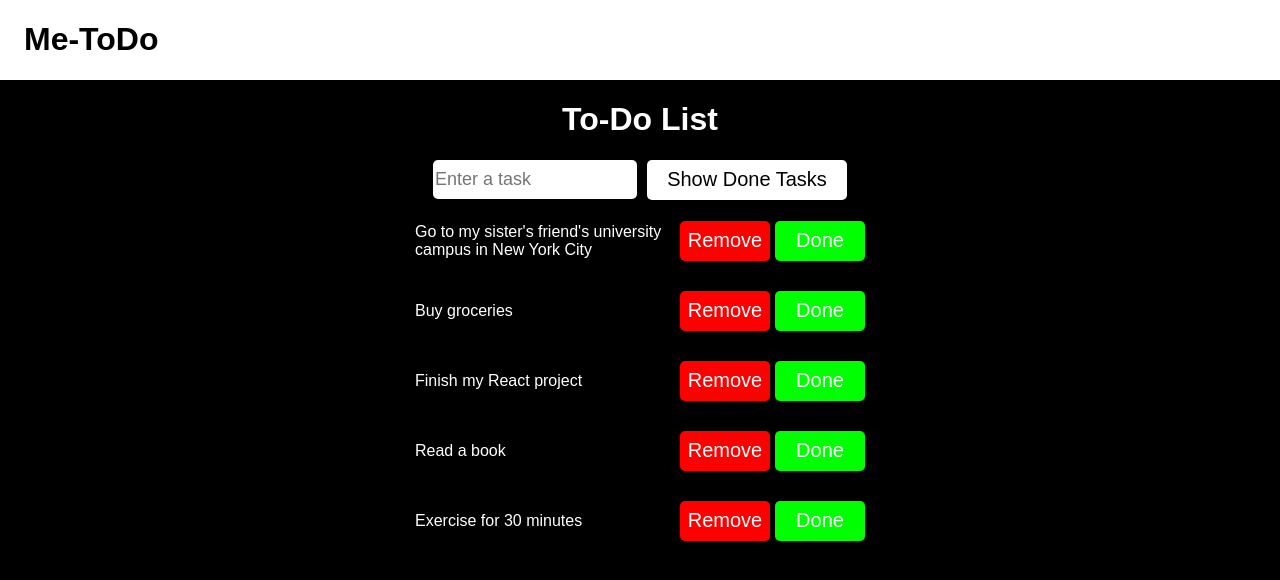
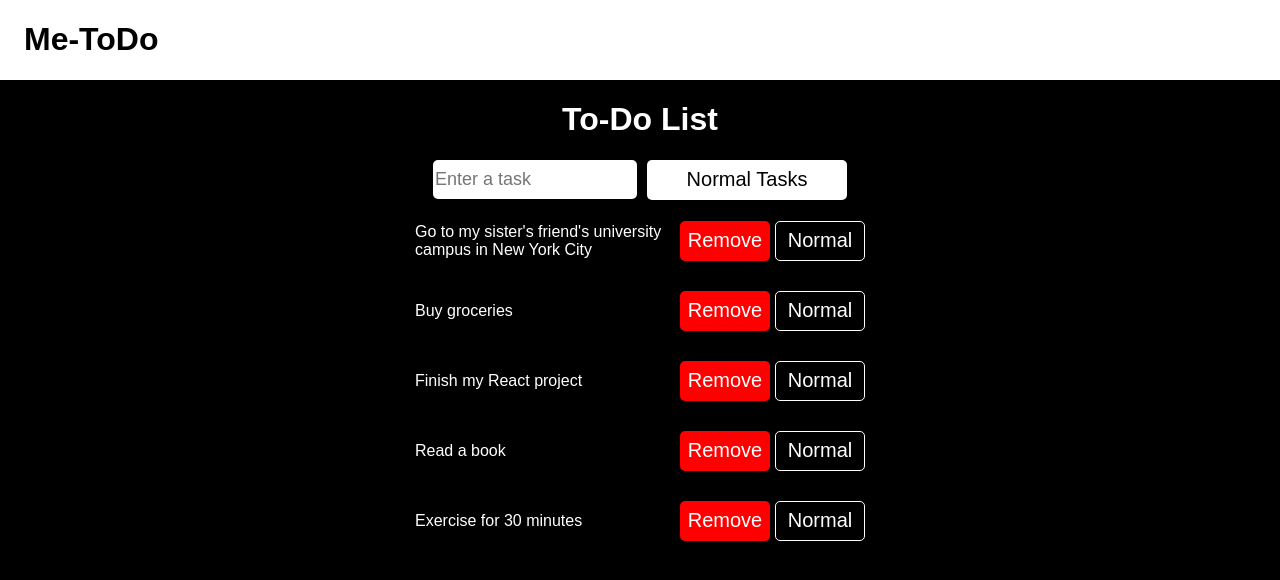
Before and after one commit to CoderZENNXX/me-todo, a React (Vite) app: page / in a window 1280 px wide. Shown: the top 580 px of the page. Built offline with nearby package versions, Linux system fonts and the light colour scheme.

Commit message:
Project V5

```diff
--- a/src/App.css
+++ b/src/App.css
@@ -97,7 +97,8 @@
 .done-btn {
     margin-top: 5px;
     margin-bottom: 5px;
-    background-color: rgb(0, 255, 0);
     color: white;
     margin-right: 5px;
+    background-color: black;
+    border: 1px solid white;
 }
--- a/src/App.jsx
+++ b/src/App.jsx
@@ -101,7 +101,7 @@ function App() {
             />
           )}
           <button className="done-list-btn" onClick={toggleShowList}>
-            {showList === "normal" ? "Show Done Tasks" : showList === "done" ? "Show Pending Tasks" : "Show Normal Tasks"}
+            {showList === "normal" ? "Normal Tasks" : showList === "done" ? "Done Tasks" : "Pending Tasks"}
           </button>
         </div>
 
@@ -110,8 +110,11 @@ function App() {
             <div className="task-container" key={index}>
               <li className="task">{task}</li>
               <button className="delete-btn" onClick={() => deleteTask(index, typeForButton)}>Remove</button>
-              <button className="done-btn" onClick={() => moveTask(index, typeForButton)}>
-                {typeForButton === "normal" ? "Done" : typeForButton === "done" ? "Pending" : "Undo"}
+              <button className="done-btn" onClick={() => moveTask(index, typeForButton)}
+                style={{
+                  backgroundColor: typeForButton === "normal" ? "black" : typeForButton === "done" ? "darkgreen" : "darkorange"
+                }}>
+                {typeForButton === "normal" ? "Normal" : typeForButton === "done" ? "Done" : "Pending"}
               </button>
             </div>
           ))}
```
